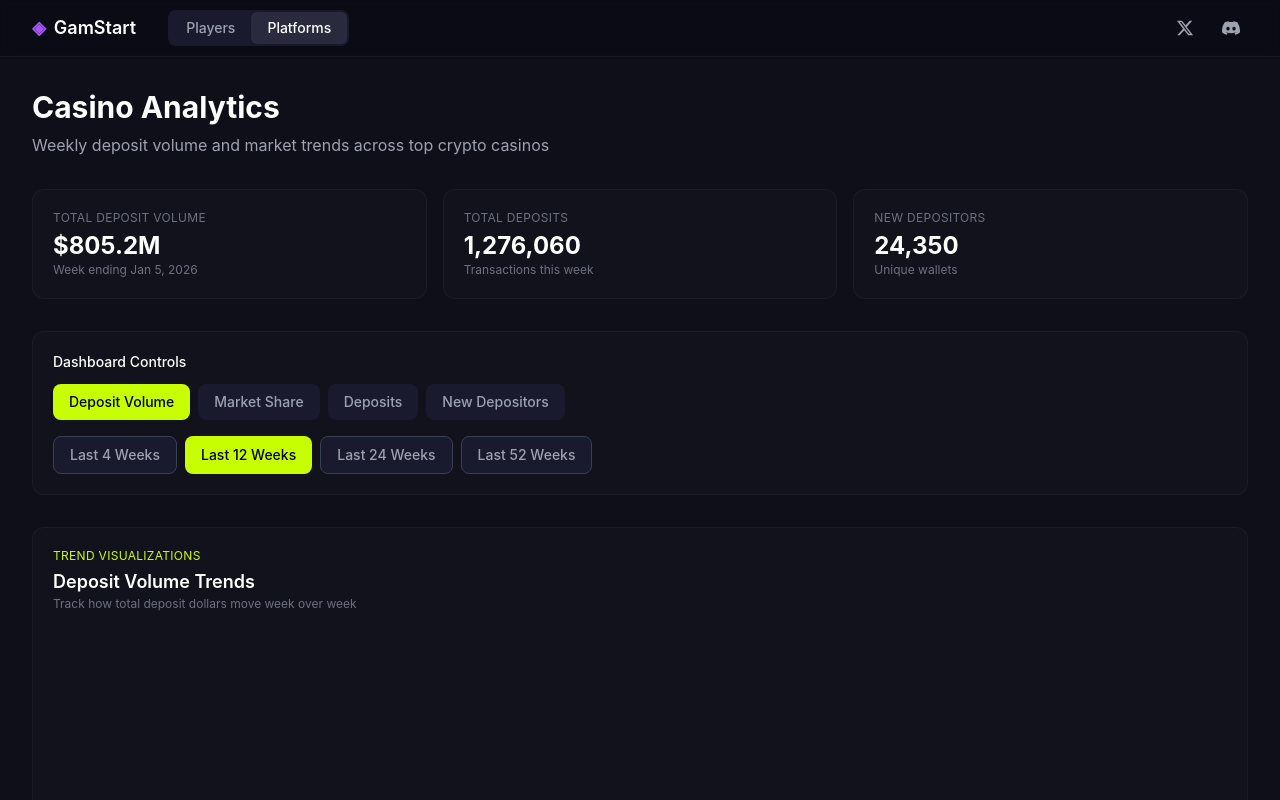
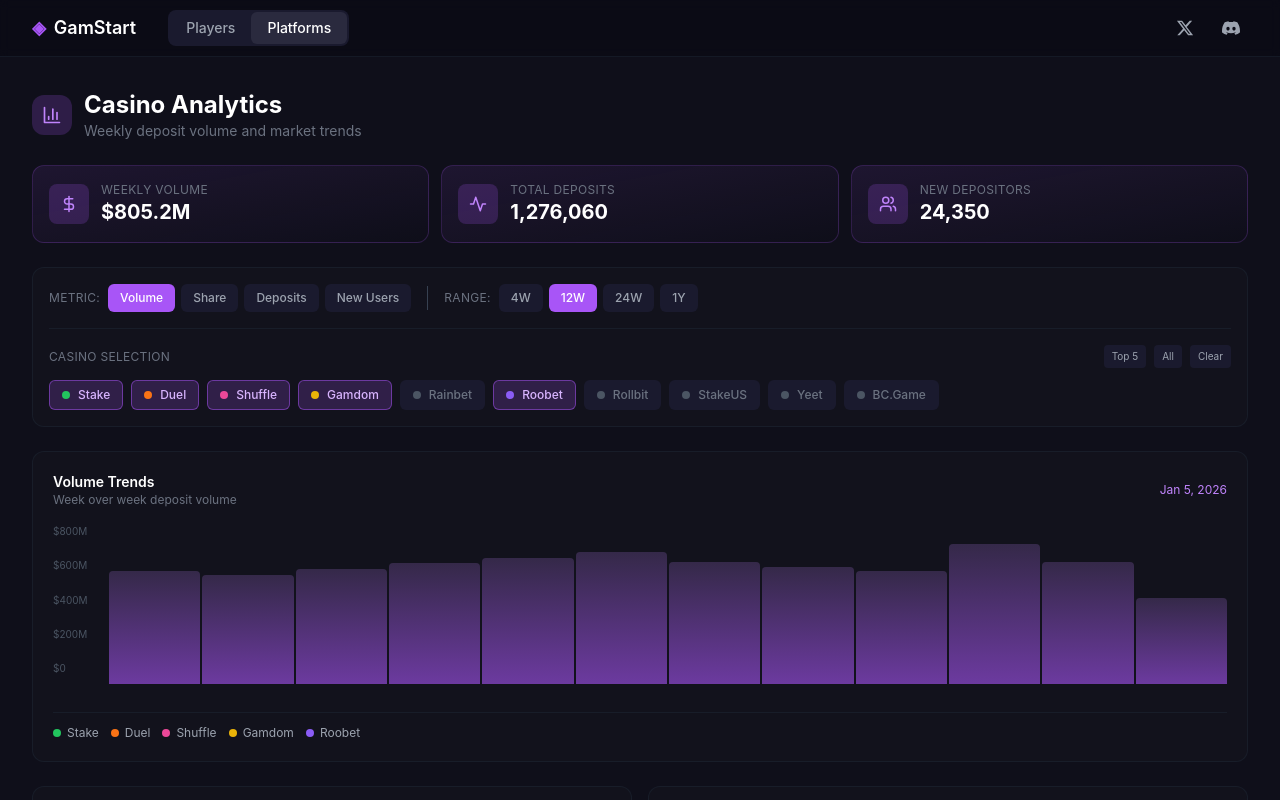
Before and after one commit to test12312as1/sadsa, a Next.js app: page / in a window 1280 px wide. Both pictures are taken after a click on the button "Platforms". Shown: the top 800 px of the page. Built offline with nearby package versions, Linux system fonts and the light colour scheme.

Commit message:
Update page.js

```diff
--- a/app/page.js
+++ b/app/page.js
@@ -408,6 +408,7 @@ export default function GamStart() {
   const [reportView, setReportView] = useState('traits'); // 'traits' or 'analytics'
   const [selectedMetric, setSelectedMetric] = useState('volume');
   const [selectedTimeRange, setSelectedTimeRange] = useState('12w');
+  const [selectedCasinos, setSelectedCasinos] = useState(['Stake', 'Duel', 'Roobet', 'Shuffle', 'Gamdom']);
 
   const handleScan = async () => {
     if (!address.trim()) return;
@@ -577,64 +578,99 @@ export default function GamStart() {
         {activeTab === 'platforms' && (
       <div className="max-w-7xl mx-auto px-4 sm:px-6 lg:px-8 py-8">
             {/* Header */}
-            <div className="mb-8">
-              <h1 className="text-3xl font-bold text-white mb-2">Casino Analytics</h1>
-              <p className="text-gray-400">Weekly deposit volume and market trends across top crypto casinos</p>
+            <div className="mb-6">
+              <div className="flex items-center gap-3 mb-2">
+                <div className="w-10 h-10 rounded-xl bg-purple-500/20 flex items-center justify-center">
+                  <BarChart3 className="text-purple-400" size={20} />
                 </div>
-
-            {/* Week Totals */}
-            <div className="grid grid-cols-1 md:grid-cols-3 gap-4 mb-8">
-              <div className="bg-[#12121c] rounded-xl p-5 border border-gray-800/50">
-                <div className="text-xs text-gray-500 uppercase tracking-wide mb-1">Total Deposit Volume</div>
-                <div className="text-2xl font-bold text-white">{formatNumber(PLATFORM_DATA.weekTotals.totalVolume)}</div>
-                <div className="text-xs text-gray-500">Week ending Jan 5, 2026</div>
+                <div>
+                  <h1 className="text-2xl font-bold text-white">Casino Analytics</h1>
+                  <p className="text-sm text-gray-500">Weekly deposit volume and market trends</p>
                 </div>
-              <div className="bg-[#12121c] rounded-xl p-5 border border-gray-800/50">
-                <div className="text-xs text-gray-500 uppercase tracking-wide mb-1">Total Deposits</div>
-                <div className="text-2xl font-bold text-white">{PLATFORM_DATA.weekTotals.totalDeposits.toLocaleString()}</div>
-                <div className="text-xs text-gray-500">Transactions this week</div>
-              </div>
-              <div className="bg-[#12121c] rounded-xl p-5 border border-gray-800/50">
-                <div className="text-xs text-gray-500 uppercase tracking-wide mb-1">New Depositors</div>
-                <div className="text-2xl font-bold text-white">{PLATFORM_DATA.weekTotals.newDepositors.toLocaleString()}</div>
-                <div className="text-xs text-gray-500">Unique wallets</div>
               </div>
             </div>
 
-            {/* Controls */}
-            <div className="bg-[#12121c] rounded-xl p-5 border border-gray-800/50 mb-8">
-              <div className="text-sm font-medium text-white mb-3">Dashboard Controls</div>
-              <div className="flex flex-wrap gap-2 mb-4">
+            {/* Week Totals - Horizontal cards with purple accent */}
+            <div className="grid grid-cols-1 md:grid-cols-3 gap-3 mb-6">
+              <div className="bg-gradient-to-br from-purple-500/10 to-transparent rounded-xl p-4 border border-purple-500/20">
+                <div className="flex items-center gap-3">
+                  <div className="w-10 h-10 rounded-lg bg-purple-500/20 flex items-center justify-center">
+                    <DollarSign className="text-purple-400" size={18} />
+                  </div>
+            <div>
+                    <div className="text-xs text-gray-500 uppercase tracking-wide">Weekly Volume</div>
+                    <div className="text-xl font-bold text-white">{formatNumber(PLATFORM_DATA.weekTotals.totalVolume)}</div>
+            </div>
+                </div>
+              </div>
+              <div className="bg-gradient-to-br from-purple-500/10 to-transparent rounded-xl p-4 border border-purple-500/20">
+                <div className="flex items-center gap-3">
+                  <div className="w-10 h-10 rounded-lg bg-purple-500/20 flex items-center justify-center">
+                    <Activity className="text-purple-400" size={18} />
+                  </div>
+                  <div>
+                    <div className="text-xs text-gray-500 uppercase tracking-wide">Total Deposits</div>
+                    <div className="text-xl font-bold text-white">{PLATFORM_DATA.weekTotals.totalDeposits.toLocaleString()}</div>
+                  </div>
+                </div>
+              </div>
+              <div className="bg-gradient-to-br from-purple-500/10 to-transparent rounded-xl p-4 border border-purple-500/20">
+                <div className="flex items-center gap-3">
+                  <div className="w-10 h-10 rounded-lg bg-purple-500/20 flex items-center justify-center">
+                    <Users className="text-purple-400" size={18} />
+                  </div>
+                  <div>
+                    <div className="text-xs text-gray-500 uppercase tracking-wide">New Depositors</div>
+                    <div className="text-xl font-bold text-white">{PLATFORM_DATA.weekTotals.newDepositors.toLocaleString()}</div>
+                  </div>
+                </div>
+              </div>
+            </div>
+
+            {/* Controls - Compact inline design */}
+            <div className="bg-[#12121c] rounded-xl p-4 border border-gray-800/50 mb-6">
+              <div className="flex flex-col lg:flex-row lg:items-center gap-4">
+                {/* Metric Selection */}
+                <div className="flex items-center gap-2">
+                  <span className="text-xs text-gray-500 uppercase tracking-wide whitespace-nowrap">Metric:</span>
+                  <div className="flex flex-wrap gap-1.5">
                     {['volume', 'marketShare', 'deposits', 'newDepositors'].map((metric) => (
               <button
                         key={metric}
                         onClick={() => setSelectedMetric(metric)}
-                    className={`px-4 py-2 rounded-lg text-sm font-medium transition-all ${
+                        className={`px-3 py-1.5 rounded-md text-xs font-medium transition-all ${
                           selectedMetric === metric
-                        ? 'bg-[#c8ff00] text-black'
-                        : 'bg-[#1a1a2e] text-gray-400 hover:text-white'
+                            ? 'bg-purple-500 text-white'
+                            : 'bg-[#1a1a2e] text-gray-400 hover:text-white hover:bg-[#252540]'
                         }`}
                       >
-                    {metric === 'volume' ? 'Deposit Volume' :
-                     metric === 'marketShare' ? 'Market Share' :
-                     metric === 'deposits' ? 'Deposits' : 'New Depositors'}
+                        {metric === 'volume' ? 'Volume' :
+                         metric === 'marketShare' ? 'Share' :
+                         metric === 'deposits' ? 'Deposits' : 'New Users'}
               </button>
                     ))}
                   </div>
-              <div className="flex flex-wrap gap-2">
+          </div>
+
+                <div className="hidden lg:block w-px h-6 bg-gray-700" />
+
+                {/* Time Range */}
+                <div className="flex items-center gap-2">
+                  <span className="text-xs text-gray-500 uppercase tracking-wide whitespace-nowrap">Range:</span>
+                  <div className="flex flex-wrap gap-1.5">
                     {[
-                  { value: '4w', label: 'Last 4 Weeks' },
-                  { value: '12w', label: 'Last 12 Weeks' },
-                  { value: '24w', label: 'Last 24 Weeks' },
-                  { value: '52w', label: 'Last 52 Weeks' }
+                      { value: '4w', label: '4W' },
+                      { value: '12w', label: '12W' },
+                      { value: '24w', label: '24W' },
+                      { value: '52w', label: '1Y' }
                     ].map((range) => (
               <button
                         key={range.value}
                         onClick={() => setSelectedTimeRange(range.value)}
-                    className={`px-4 py-2 rounded-lg text-sm font-medium transition-all ${
+                        className={`px-3 py-1.5 rounded-md text-xs font-medium transition-all ${
                           selectedTimeRange === range.value
-                        ? 'bg-[#c8ff00] text-black'
-                        : 'bg-[#1a1a2e] text-gray-400 hover:text-white border border-gray-700'
+                            ? 'bg-purple-500 text-white'
+                            : 'bg-[#1a1a2e] text-gray-400 hover:text-white hover:bg-[#252540]'
                         }`}
                       >
                         {range.label}
@@ -642,61 +678,125 @@ export default function GamStart() {
                     ))}
                   </div>
             </div>
+          </div>
 
-            {/* Trend Chart */}
-            <div className="bg-[#12121c] rounded-xl p-5 border border-gray-800/50 mb-8">
-              <div className="flex items-center justify-between mb-4">
-                <div>
-                  <div className="text-xs text-[#c8ff00] uppercase tracking-wide mb-1">Trend Visualizations</div>
-                  <div className="text-lg font-semibold text-white">Deposit Volume Trends</div>
-                  <div className="text-xs text-gray-500">Track how total deposit dollars move week over week</div>
+              {/* Casino Selection */}
+              <div className="mt-4 pt-4 border-t border-gray-800/50">
+                <div className="flex items-center justify-between mb-3">
+                  <span className="text-xs text-gray-500 uppercase tracking-wide">Casino Selection</span>
+                  <div className="flex gap-2">
+                    <button
+                      onClick={() => setSelectedCasinos(['Stake', 'Duel', 'Roobet', 'Shuffle', 'Gamdom'])}
+                      className="px-2 py-1 text-[10px] bg-[#1a1a2e] text-gray-400 hover:text-white rounded transition-colors"
+                    >
+                      Top 5
+                    </button>
+                    <button
+                      onClick={() => setSelectedCasinos(PLATFORM_DATA.casinos.map(c => c.name))}
+                      className="px-2 py-1 text-[10px] bg-[#1a1a2e] text-gray-400 hover:text-white rounded transition-colors"
+                    >
+                      All
+                    </button>
+                    <button
+                      onClick={() => setSelectedCasinos([])}
+                      className="px-2 py-1 text-[10px] bg-[#1a1a2e] text-gray-400 hover:text-white rounded transition-colors"
+                    >
+                      Clear
+                    </button>
+            </div>
+                </div>
+                <div className="flex flex-wrap gap-2">
+                  {PLATFORM_DATA.casinos.map((casino) => (
+                    <button
+                      key={casino.name}
+                      onClick={() => {
+                        if (selectedCasinos.includes(casino.name)) {
+                          setSelectedCasinos(selectedCasinos.filter(c => c !== casino.name));
+                        } else {
+                          setSelectedCasinos([...selectedCasinos, casino.name]);
+                        }
+                      }}
+                      className={`px-3 py-1.5 rounded-md text-xs font-medium transition-all flex items-center gap-2 ${
+                        selectedCasinos.includes(casino.name)
+                          ? 'bg-purple-500/20 text-purple-300 border border-purple-500/50'
+                          : 'bg-[#1a1a2e] text-gray-500 hover:text-gray-300 border border-transparent'
+                      }`}
+                    >
+                      <div
+                        className="w-2 h-2 rounded-full"
+                        style={{ backgroundColor: selectedCasinos.includes(casino.name) ? casino.color : '#4b5563' }}
+                      />
+                      {casino.name}
+                    </button>
+                  ))}
+                </div>
               </div>
         </div>
 
-              {/* Simple chart representation */}
-              <div className="h-48 relative mb-4">
-                <div className="absolute inset-0 flex items-end justify-between gap-1 px-2">
+            {/* Trend Chart - Redesigned */}
+            <div className="bg-[#12121c] rounded-xl p-5 border border-gray-800/50 mb-6">
+              <div className="flex items-center justify-between mb-4">
+                <div>
+                  <div className="text-sm font-semibold text-white">Volume Trends</div>
+                  <div className="text-xs text-gray-500">Week over week deposit volume</div>
+                </div>
+                <div className="text-xs text-purple-400">Jan 5, 2026</div>
+              </div>
+
+              {/* Chart with gradient area */}
+              <div className="h-44 relative mb-3">
+                {/* Y-axis labels */}
+                <div className="absolute left-0 top-0 bottom-6 w-12 flex flex-col justify-between text-[10px] text-gray-600">
+                  <span>$800M</span>
+                  <span>$600M</span>
+                  <span>$400M</span>
+                  <span>$200M</span>
+                  <span>$0</span>
+                </div>
+                {/* Chart area */}
+                <div className="absolute left-14 right-0 top-0 bottom-0 flex items-end justify-between gap-0.5">
                   {PLATFORM_DATA.weeklyTrends.map((week, i) => (
-                    <div key={i} className="flex-1 flex flex-col items-center gap-1">
+                    <div key={i} className="flex-1 flex flex-col items-center gap-1 group">
+                      <div className="w-full relative">
                         <div
-                        className="w-full bg-[#22c55e] rounded-t opacity-80 transition-all hover:opacity-100"
-                        style={{ height: `${(week.stake / 720) * 100}%` }}
+                          className="w-full bg-gradient-to-t from-purple-500/60 to-purple-400/20 rounded-t transition-all group-hover:from-purple-500/80 group-hover:to-purple-400/40"
+                          style={{ height: `${(week.stake / 720) * 140}px` }}
                         />
-                      <div className="text-[9px] text-gray-500 truncate w-full text-center">{week.week}</div>
+                      </div>
+                      <div className="text-[8px] text-gray-600 truncate w-full text-center opacity-0 group-hover:opacity-100 transition-opacity">{week.week}</div>
                     </div>
                   ))}
                 </div>
               </div>
 
               {/* Legend */}
-              <div className="flex flex-wrap gap-4 text-xs">
-                {PLATFORM_DATA.casinos.slice(0, 5).map((casino) => (
-                  <div key={casino.name} className="flex items-center gap-2">
-                    <div className="w-3 h-3 rounded-full" style={{ backgroundColor: casino.color }} />
+              <div className="flex flex-wrap gap-3 text-xs border-t border-gray-800/50 pt-3">
+                {PLATFORM_DATA.casinos.filter(c => selectedCasinos.includes(c.name)).slice(0, 5).map((casino) => (
+                  <div key={casino.name} className="flex items-center gap-1.5">
+                    <div className="w-2 h-2 rounded-full" style={{ backgroundColor: casino.color }} />
                     <span className="text-gray-400">{casino.name}</span>
                   </div>
                 ))}
               </div>
             </div>
 
-            {/* Gainers and Declines */}
-            <div className="grid grid-cols-1 md:grid-cols-2 gap-6 mb-8">
+            {/* Gainers and Declines - Side by side compact */}
+            <div className="grid grid-cols-1 lg:grid-cols-2 gap-4 mb-6">
               {/* Top Gainers */}
-              <div className="bg-[#12121c] rounded-xl p-5 border border-gray-800/50">
-                <div className="text-xs text-gray-500 uppercase tracking-wide mb-4">Top Gainers · Deposit Volume</div>
-                <div className="space-y-3">
-                  {PLATFORM_DATA.topGainers.map((casino, i) => (
-                    <div key={casino.name} className="flex items-center justify-between">
-                      <div className="flex items-center gap-3">
-                        <div className="w-6 h-6 rounded-full bg-[#1a1a2e] flex items-center justify-center text-xs text-gray-400">{i + 1}</div>
-                        <span className="text-white font-medium">{casino.name}</span>
+              <div className="bg-[#12121c] rounded-xl p-4 border border-gray-800/50">
+                <div className="flex items-center gap-2 mb-3">
+                  <TrendingUp className="text-green-400" size={16} />
+                  <span className="text-sm font-medium text-white">Top Gainers</span>
                 </div>
-                      <div className="text-right">
-                        <div className="text-[#22c55e] font-medium flex items-center gap-1">
-                          <ArrowUpRight size={14} />
-                          +{formatNumber(casino.change)} (+{casino.percentChange}%)
+                <div className="space-y-2">
+                  {PLATFORM_DATA.topGainers.slice(0, 4).map((casino, i) => (
+                    <div key={casino.name} className="flex items-center justify-between py-1.5 border-b border-gray-800/30 last:border-0">
+                      <div className="flex items-center gap-2">
+                        <span className="text-xs text-gray-600 w-4">{i + 1}</span>
+                        <span className="text-sm text-white">{casino.name}</span>
                       </div>
-                        <div className="text-xs text-gray-500">{formatNumber(casino.from)} → {formatNumber(casino.to)}</div>
+                      <div className="text-sm text-green-400 font-medium">
+                        +{casino.percentChange}%
                       </div>
                     </div>
                   ))}
@@ -704,21 +804,20 @@ export default function GamStart() {
               </div>
 
               {/* Biggest Declines */}
-              <div className="bg-[#12121c] rounded-xl p-5 border border-gray-800/50">
-                <div className="text-xs text-gray-500 uppercase tracking-wide mb-4">Biggest Declines · Deposit Volume</div>
-                <div className="space-y-3">
-                  {PLATFORM_DATA.topDeclines.map((casino, i) => (
-                    <div key={casino.name} className="flex items-center justify-between">
-                      <div className="flex items-center gap-3">
-                        <div className="w-6 h-6 rounded-full bg-[#1a1a2e] flex items-center justify-center text-xs text-gray-400">{i + 1}</div>
-                        <span className="text-white font-medium">{casino.name}</span>
+              <div className="bg-[#12121c] rounded-xl p-4 border border-gray-800/50">
+                <div className="flex items-center gap-2 mb-3">
+                  <TrendingDown className="text-red-400" size={16} />
+                  <span className="text-sm font-medium text-white">Biggest Declines</span>
                 </div>
-                      <div className="text-right">
-                        <div className="text-[#ef4444] font-medium flex items-center gap-1">
-                          <ArrowDownRight size={14} />
-                          {formatNumber(Math.abs(casino.change))} ({casino.percentChange}%)
+                <div className="space-y-2">
+                  {PLATFORM_DATA.topDeclines.slice(0, 4).map((casino, i) => (
+                    <div key={casino.name} className="flex items-center justify-between py-1.5 border-b border-gray-800/30 last:border-0">
+                      <div className="flex items-center gap-2">
+                        <span className="text-xs text-gray-600 w-4">{i + 1}</span>
+                        <span className="text-sm text-white">{casino.name}</span>
                       </div>
-                        <div className="text-xs text-gray-500">{formatNumber(casino.from)} → {formatNumber(casino.to)}</div>
+                      <div className="text-sm text-red-400 font-medium">
+                        {casino.percentChange}%
                       </div>
                     </div>
                   ))}
@@ -726,33 +825,40 @@ export default function GamStart() {
               </div>
             </div>
 
-            {/* Casino Leaderboard */}
-            <div className="bg-[#12121c] rounded-xl p-5 border border-gray-800/50">
-              <div className="text-xs text-gray-500 uppercase tracking-wide mb-4">Top 10 Casinos by Volume</div>
+            {/* Casino Leaderboard - Cleaner table */}
+            <div className="bg-[#12121c] rounded-xl border border-gray-800/50 overflow-hidden">
+              <div className="px-4 py-3 border-b border-gray-800/50">
+                <div className="flex items-center gap-2">
+                  <Trophy className="text-purple-400" size={16} />
+                  <span className="text-sm font-medium text-white">Top 10 by Volume</span>
+                          </div>
+                          </div>
               <div className="overflow-x-auto">
                 <table className="w-full">
                   <thead>
-                    <tr className="text-xs text-gray-500 uppercase">
-                      <th className="text-left pb-3 font-medium">#</th>
-                      <th className="text-left pb-3 font-medium">Casino</th>
-                      <th className="text-right pb-3 font-medium">Volume</th>
-                      <th className="text-right pb-3 font-medium">Market Share</th>
-                      <th className="text-right pb-3 font-medium">Deposits</th>
+                    <tr className="text-[10px] text-gray-500 uppercase bg-[#0f0f1a]">
+                      <th className="text-left px-4 py-2 font-medium">#</th>
+                      <th className="text-left px-4 py-2 font-medium">Casino</th>
+                      <th className="text-right px-4 py-2 font-medium">Volume</th>
+                      <th className="text-right px-4 py-2 font-medium">Share</th>
+                      <th className="text-right px-4 py-2 font-medium">Deposits</th>
                     </tr>
                   </thead>
                   <tbody className="text-sm">
                     {PLATFORM_DATA.casinos.map((casino, i) => (
-                      <tr key={casino.name} className="border-t border-gray-800/50">
-                        <td className="py-3 text-gray-500">{i + 1}</td>
-                        <td className="py-3">
+                      <tr key={casino.name} className="border-t border-gray-800/30 hover:bg-[#1a1a2e]/50 transition-colors">
+                        <td className="px-4 py-2.5 text-gray-500 text-xs">{i + 1}</td>
+                        <td className="px-4 py-2.5">
                           <div className="flex items-center gap-2">
-                            <div className="w-2 h-2 rounded-full" style={{ backgroundColor: casino.color }} />
-                            <span className="text-white font-medium">{casino.name}</span>
+                            <div className="w-1.5 h-1.5 rounded-full" style={{ backgroundColor: casino.color }} />
+                            <span className="text-white">{casino.name}</span>
                         </div>
                         </td>
-                        <td className="py-3 text-right text-white">{formatNumber(casino.volume)}</td>
-                        <td className="py-3 text-right text-gray-400">{casino.marketShare}%</td>
-                        <td className="py-3 text-right text-gray-400">{casino.deposits.toLocaleString()}</td>
+                        <td className="px-4 py-2.5 text-right text-white font-medium">{formatNumber(casino.volume)}</td>
+                        <td className="px-4 py-2.5 text-right">
+                          <span className="text-purple-400">{casino.marketShare}%</span>
+                        </td>
+                        <td className="px-4 py-2.5 text-right text-gray-400">{casino.deposits.toLocaleString()}</td>
                       </tr>
                     ))}
                   </tbody>
@@ -816,11 +922,12 @@ export default function GamStart() {
                       <ChevronRight size={16} />
                     </button>
                         </div>
-                  {walletType === 'proxy' && (
-                    <p className="text-xs text-gray-500 mt-2 text-center">
-                      Enter the deposit address provided by your casino (e.g., Stake, Rollbit)
+                  <p className="text-xs text-gray-500 mt-2 text-center h-4">
+                    {walletType === 'proxy'
+                      ? 'Enter the deposit address provided by your casino (e.g., Stake, Rollbit)'
+                      : 'Your personal wallet used to send funds to casinos'
+                    }
                   </p>
-                  )}
                 </div>
 
                 <button
```
Lines whose indentation alone changed are shown as unchanged.
